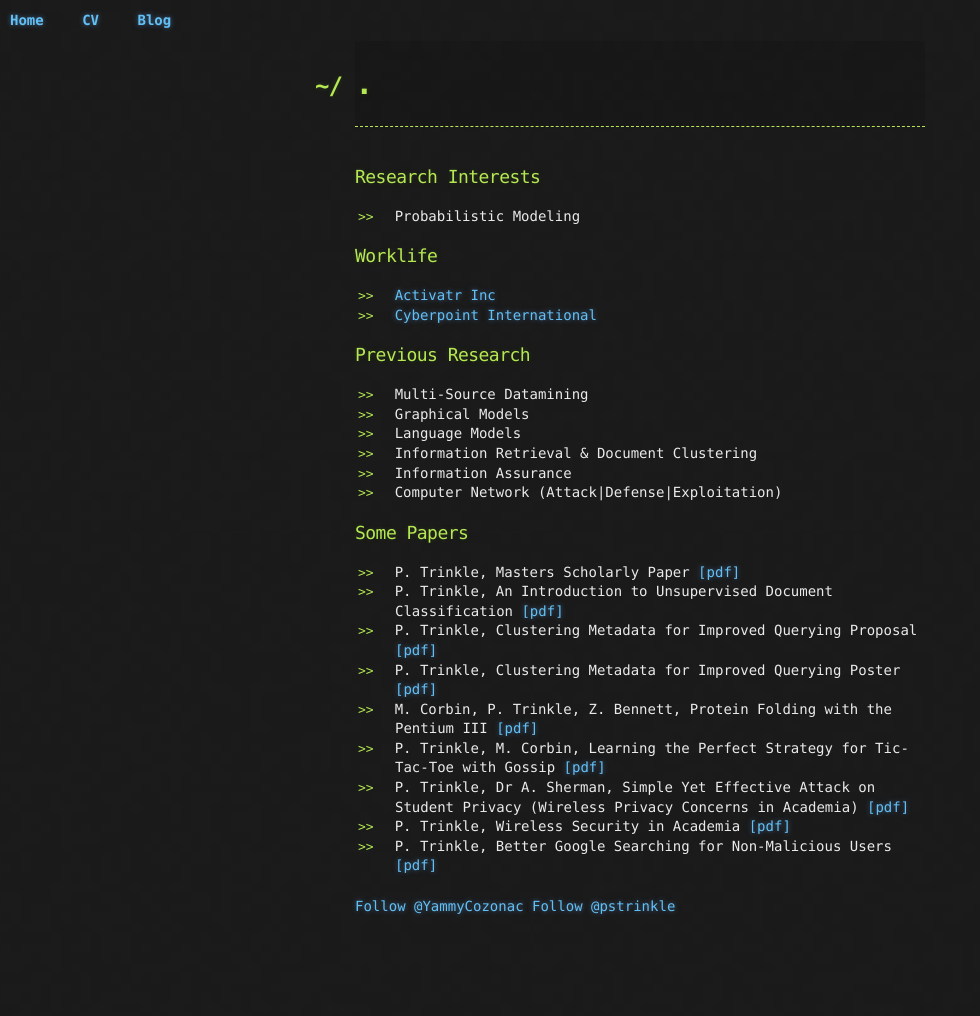
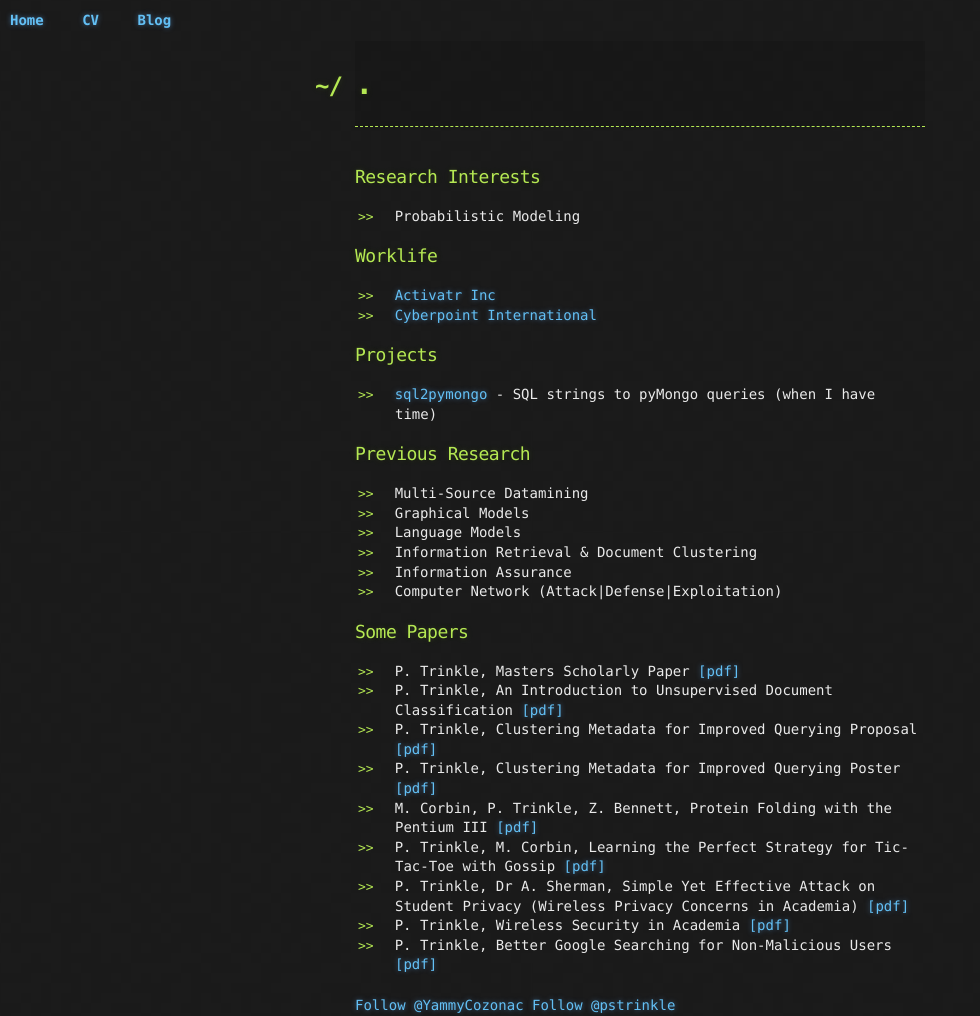
Before and after one commit to pstrinkle/pstrinkle.github.io, a Jekyll site: the page built from index.html, in a window 1280 px wide. Shown: the whole page, without its empty margins (0-980 px from the left). Built offline with Jekyll 4.4.1, drawn with Linux system fonts in a browser that asks for light colours; nearby versions of some CDN libraries; comment, search, counter and statistics services are not loaded; before the commit the page ends 917 px from its top, so only the background shows below that.

Commit message:
Update index.html

```diff
--- a/index.html
+++ b/index.html
@@ -18,6 +18,13 @@ title: .
   <ul>
   <li><a href="https://www.activatr.com/" target="_blank">Activatr Inc</a></li>
   <li><a href="https://www.cyberpointllc.com/" target="_blank">Cyberpoint International</a></li>
+  </ul>
+</section>
+
+<section>
+  <h3>Projects</h3>
+  <ul>
+    <li><a href="https://github.com/pstrinkle/sql2pymongo" target="_blank">sql2pymongo</a> - SQL strings to pyMongo queries (when I have time)</li>
   </ul>
 </section>
 
```
